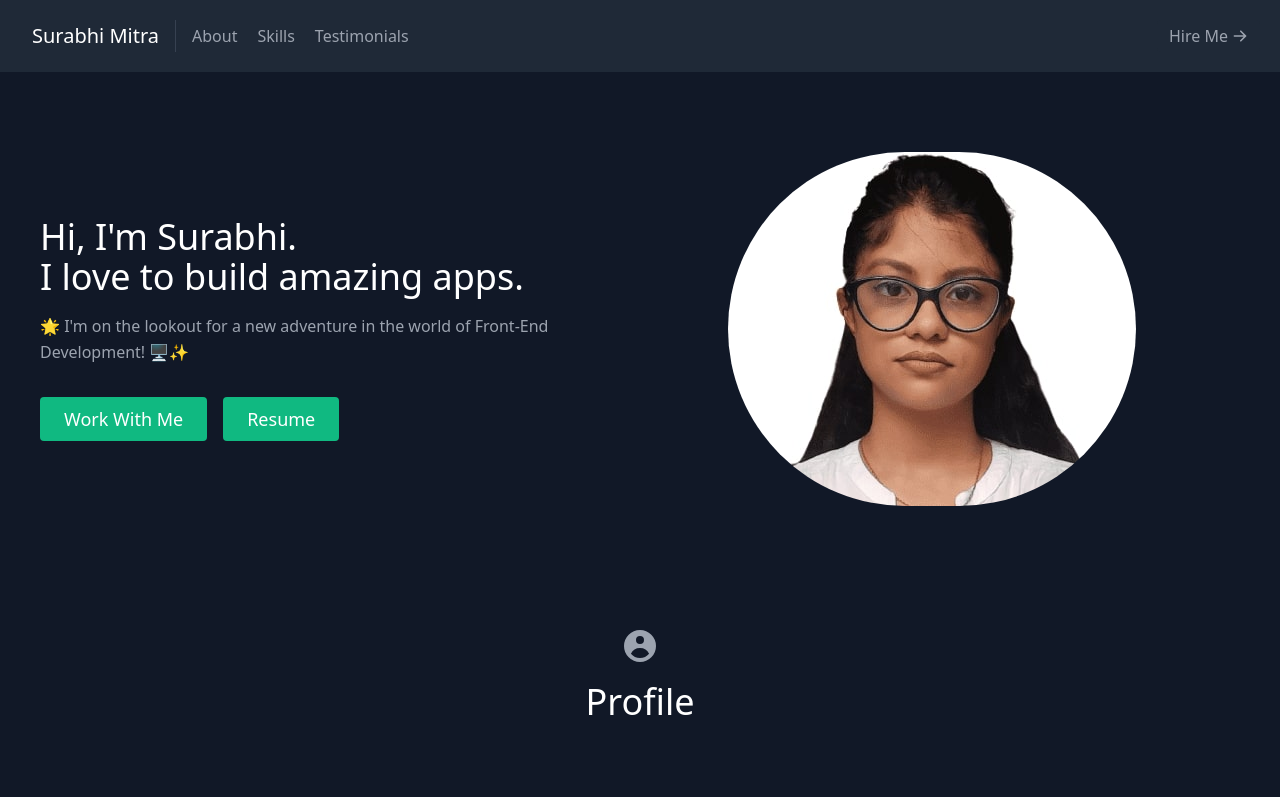
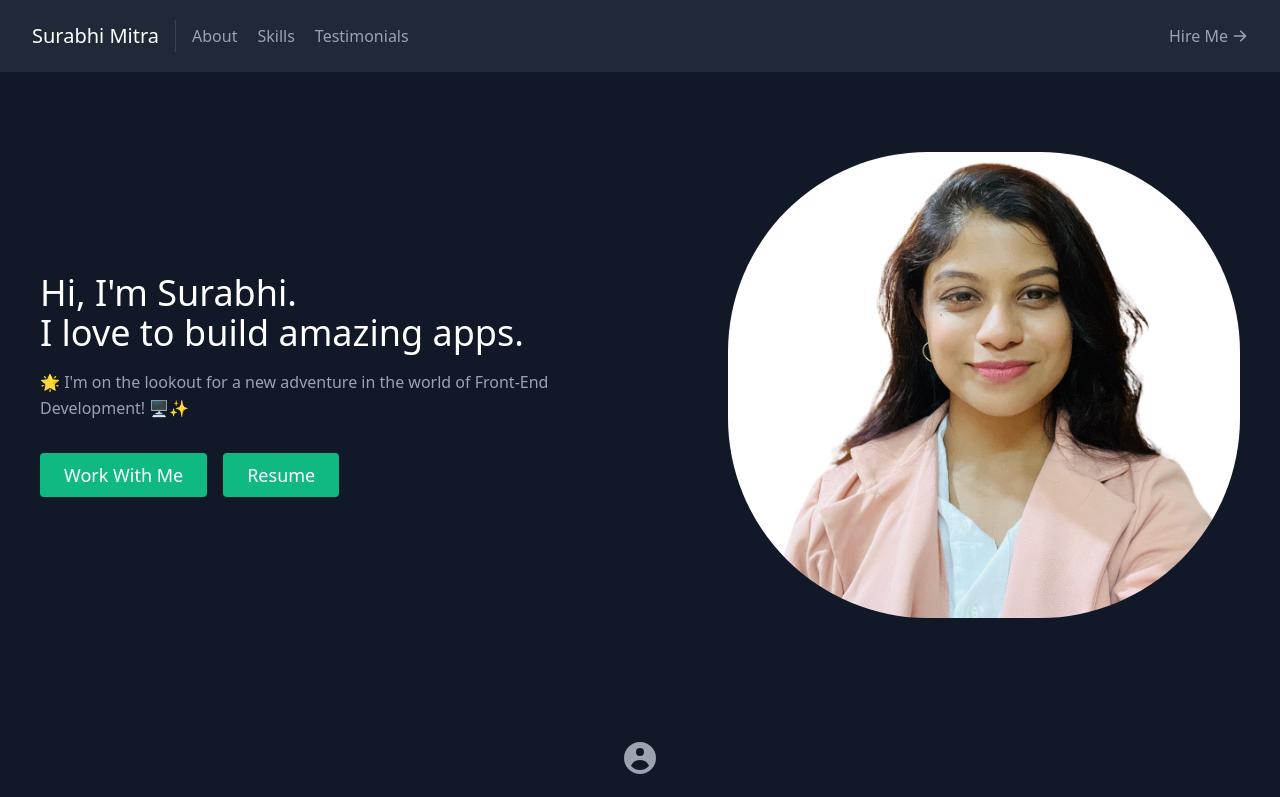
Before and after one commit to Surabhi1997mitra/Portfolio, a React (Create React App) app: page / in a window 1280 px wide. Shown: the top 797 px of the page. Built offline with nearby package versions, Linux system fonts and the light colour scheme.

Commit message:
profile photo updated

```diff
--- a/src/components/About.jsx
+++ b/src/components/About.jsx
@@ -37,7 +37,7 @@ const About = () => {
           <img
             className="object-cover object-center rounded"
             alt="hero"
-            src="./Surabhi_passport_photo_.jpg"
+            src="./Surabhi_Profile_Photo.jpg"
             style={{ borderRadius: 200 }}
           />
         </div>
```
Also changed, not shown: public/Surabhi_Profile_Photo.jpg (added).
